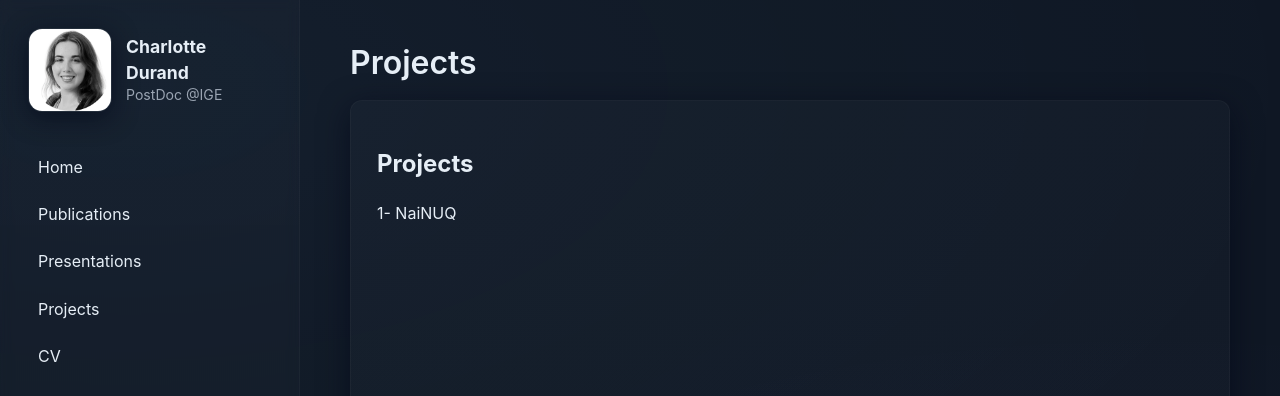
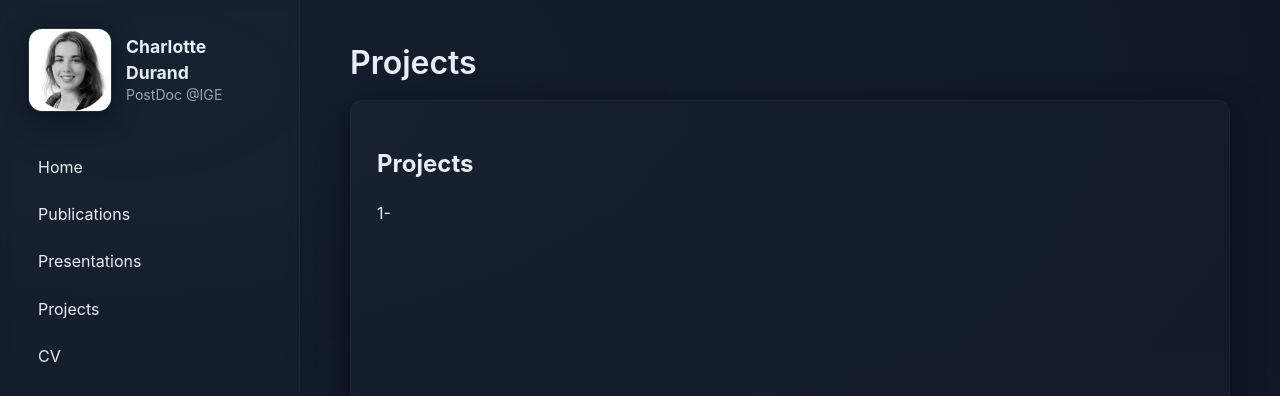
Before and after one commit to durandcharlotte/durandcharlotte.github.io, a Jekyll site: the page built from projects.md, in a window 1280 px wide and 900 px high. Shown: the top 396 px of the window. Built offline with Jekyll 4.4.1, drawn with Linux system fonts in a browser that asks for light colours; our own code applies the rules of GitHub Pages for plain Markdown files.

Commit message:
update image link

```diff
--- a/projects.md
+++ b/projects.md
@@ -1,12 +1,12 @@
 # Projects
 
-1- NaiNUQ
+1-
 
 <div class="nainuq-container">
 
   <section class="hero">
     <div class="logo-container">
-      <img src="{{ '/images/logo_nainuq_no_bg.png' | relative_url }}"
+      <img src="{{ './images/logo_nainuq_no_bg.png' | relative_url }}"
            alt="NaiNUQ logo">
     </div>
 
```
